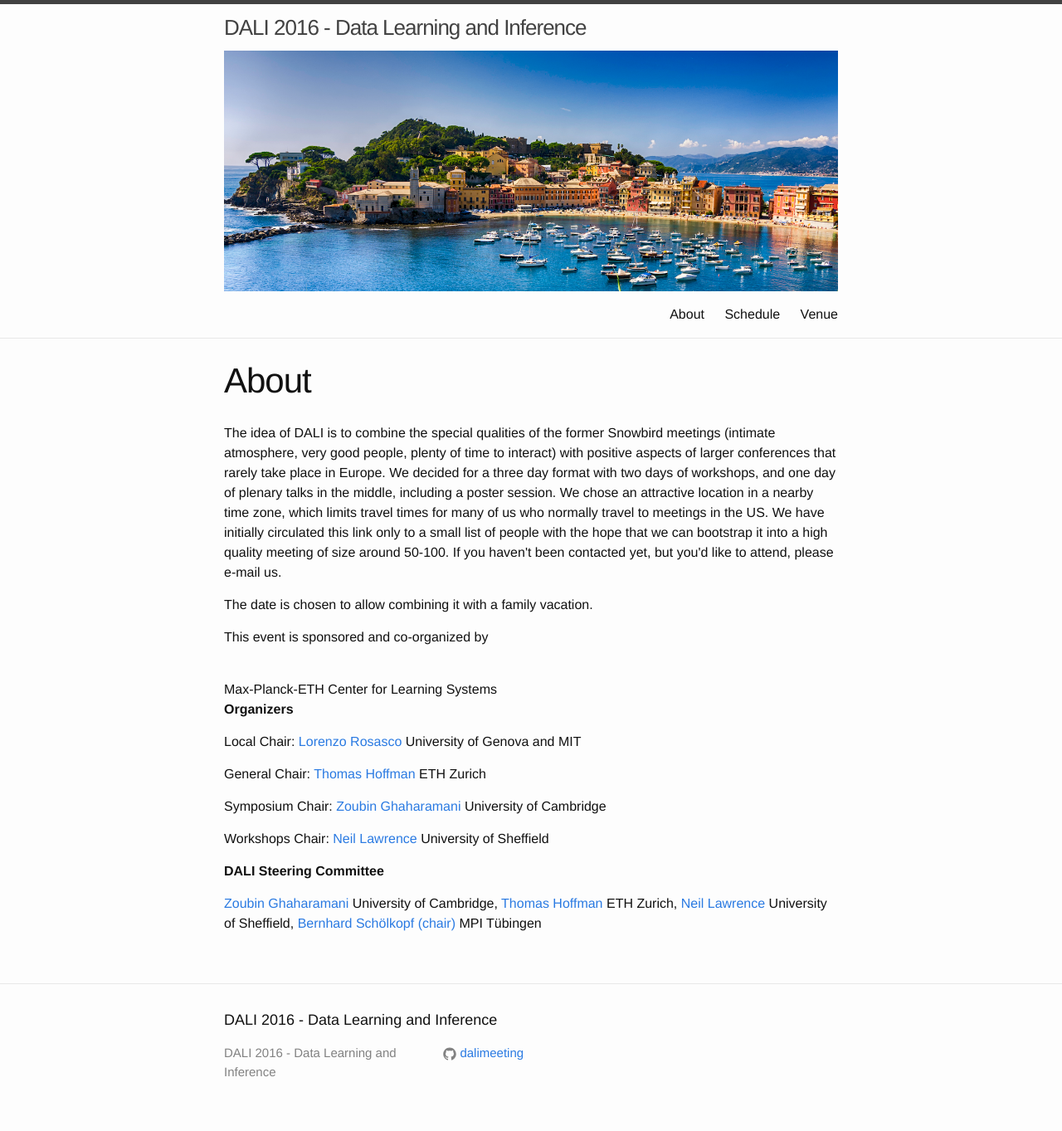
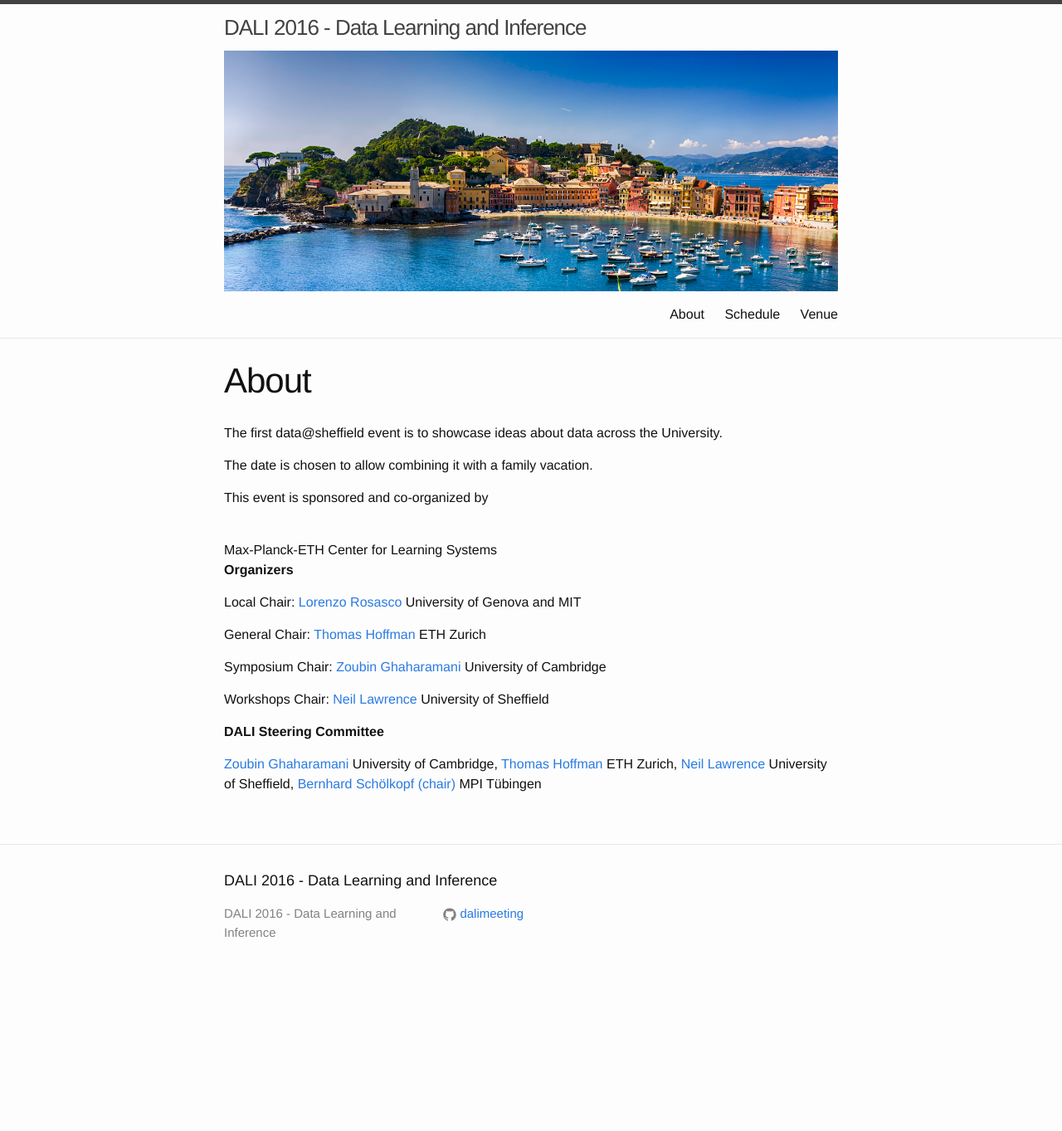
Before and after one commit to dalimeeting/dalimeeting.github.io, a Jekyll site: the page built from index.html, in a window 1280 px wide. Shown: the whole page at 83% size. Built offline with Jekyll 4.4.1, drawn with Linux system fonts in a browser that asks for light colours; after the commit the page ends 1195 px from its top, so only the background shows below that.

Commit message:
Changes before merge

```diff
--- a/_layouts/about.html
+++ b/_layouts/about.html
@@ -5,7 +5,7 @@
 <article>
 
 
-  <p>The idea of DALI is to combine the special qualities of the former Snowbird meetings (intimate atmosphere, very good people, plenty of time to interact) with positive aspects of larger conferences that rarely take place in Europe. We decided for a three day format with two days of workshops, and one day of plenary talks in the middle, including a poster session. We chose an attractive location in a nearby time zone, which limits travel times for many of us who normally travel to meetings in the US. We have initially circulated this link only to a small list of people with the hope that we can bootstrap it into a high quality meeting of size around 50-100. If you haven't been contacted yet, but you'd like to attend, please e-mail us.</p>
+  <p>The first data@sheffield event is to showcase ideas about data across the University.</p>
 
   <p>The date is chosen to allow combining it with a family vacation. </p>
 
@@ -19,6 +19,13 @@
   {% endif %}
 
   <p><strong>Organizers</strong></p>
+
+  {% if site.conference.organizers %}
+  {% assign lastone = site.conference.organizers | last %}
+  {% for person in site.conference.organizers %}
+  {% include listperson.html %}
+  {% endfor %}</p>
+  {% endif %}
 
   {% if site.conference.local %}
   {% assign lastone = site.conference.local | last %}
```
